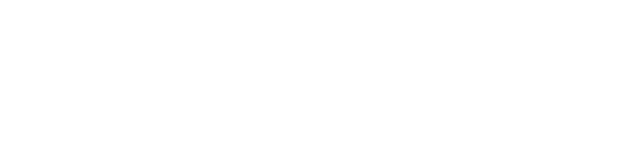
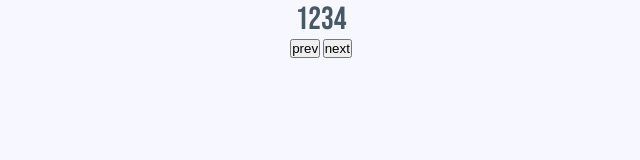
Before and after one commit to vibhatsu08/progress-steps, a plain HTML site: page index.html in a window 1280 px wide. Shown: the whole page, without its empty margins (319-959 px from the left). Drawn offline with Linux system fonts and the light colour scheme.

Commit message:
changes to the website

```diff
--- a/index.html
+++ b/index.html
@@ -5,10 +5,23 @@
     <meta http-equiv="X-UA-Compatible" content="IE=edge">
     <meta name="viewport" content="width=device-width, initial-scale=1.0">
     <link rel="stylesheet" href="style.css">
-    <script src="app.js"></script>
+    <script src="app.js" defer></script>
     <title>Progress Steps</title>
 </head>
 <body>
-    <div id="container"></div>
+    <div id="container">
+        <div id="progress-container">
+            <div class="progress" id="progress"></div>
+            <div class="circle">1</div>
+            <div class="circle">2</div>
+            <div class="circle">3</div>
+            <div class="circle">4</div>
+        </div>
+
+        <div id="progress-buttons">
+            <button class="btn" id="previous">prev</button>
+            <button class="btn" id="next">next</button>
+        </div>
+    </div>
 </body>
 </html>
--- a/style.css
+++ b/style.css
@@ -1,5 +1,41 @@
+@import url('https://fonts.googleapis.com/css2?family=Bebas+Neue&display=swap');
+:root {
+    --backgroundColor: #F7F7FF;
+    --fontColor: #495867;
+    --progressCircleColor: #FF9F1C;
+}
+
 * {
     box-sizing: border-box;
     margin: 0;
     padding: 0;
 }
+
+body {
+    background: var(--backgroundColor);
+    color: var(--fontColor);
+    font-family: 'Bebas Neue', cursive;
+}
+
+#container {
+    display: flex;
+    justify-content: center;
+    align-items: center;
+    flex-direction: column;
+    text-align: center;
+}
+
+#progress-container {
+    display: flex;
+    justify-content: center;
+    align-items: center;
+    flex-direction: row;
+}
+
+.circle {
+    font-size: 2rem;
+}
+
+#progress-buttons {
+    background-color: ;
+}
```
Also changed, not shown: 1 other file.
